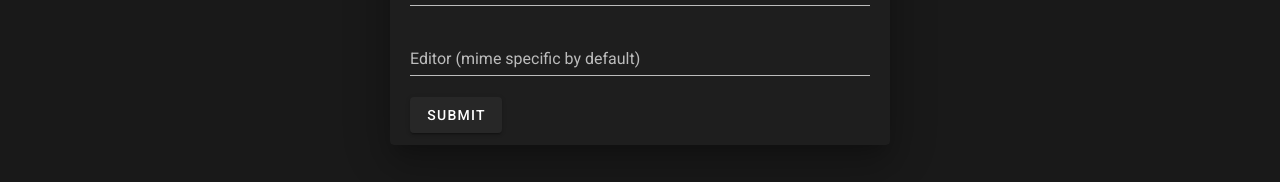
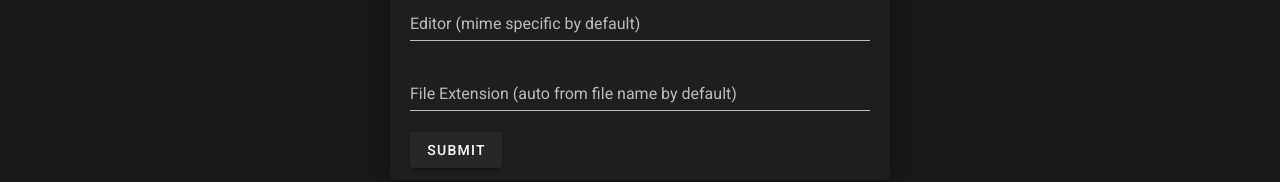
Before and after one commit to Kruemmelspalter/FileSpider, a Nuxt app in the folder frontend/: page / in a window 1280 px wide. Both pictures are taken after typing "Sample" into the empty fields and a click on the button "CREATE DOCUMENT". Shown: the part 523-705 px from the top of the page. Built offline with nearby package versions, Linux system fonts and the light colour scheme; no server answers; what vue-async-computed would draw is missing.

Commit message:
use file extension in frontend

```diff
--- a/frontend/components/DocumentCreationDialog.vue
+++ b/frontend/components/DocumentCreationDialog.vue
@@ -33,6 +33,7 @@
         />
         <v-text-field v-model="creationMeta.renderer" label="Renderer (mime specific by default)" />
         <v-text-field v-model="creationMeta.editor" label="Editor (mime specific by default)" />
+        <v-text-field v-model="creationMeta.fileExtension" label="File Extension (auto from file name by default)" />
         <v-btn type="submit">
           Submit
         </v-btn>
@@ -67,6 +68,7 @@ export default {
         renderer: null,
         editor: null,
         file: null,
+        fileExtension: null,
       },
     }
   },
@@ -92,7 +94,14 @@ export default {
       formData.append('editor', this.creationMeta.editor || 'mime')
       if (this.creationMeta.file !== null) {
         formData.append('file', this.creationMeta.file)
+        if (this.creationMeta.fileExtension === null) {
+          formData.append('fileExtension', this.creationMeta.file.name.split('.').at(-1))
+        }
       }
+      if (this.creationMeta.fileExtension !== null) {
+        formData.append('fileExtension', this.creationMeta.fileExtension)
+      }
+
       this.$axios.$post(`${this.apiSource}/document/`, formData, {
         headers: { 'Content-Type': 'multipart/form-data' },
       })
@@ -106,7 +115,8 @@ export default {
     show () {
       this.visible = true
     },
-  },
+  }
+  ,
 }
 </script>
 <style scoped>
```
